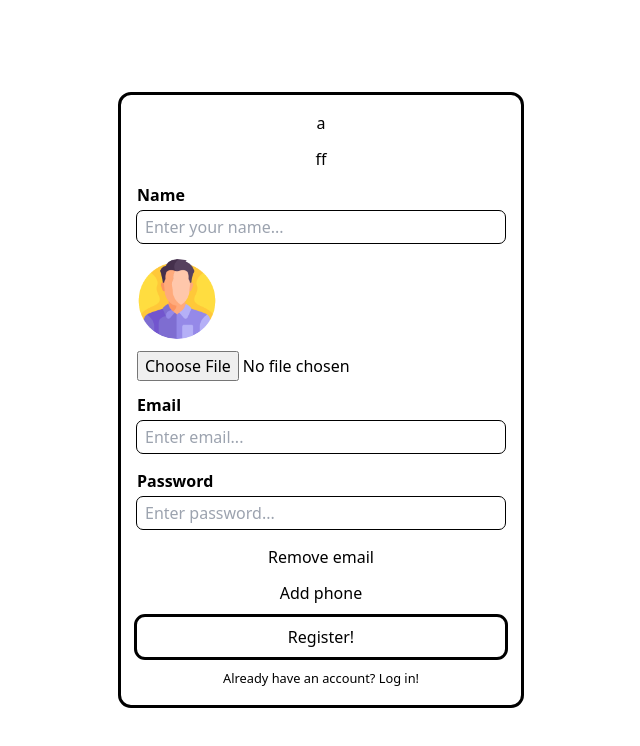
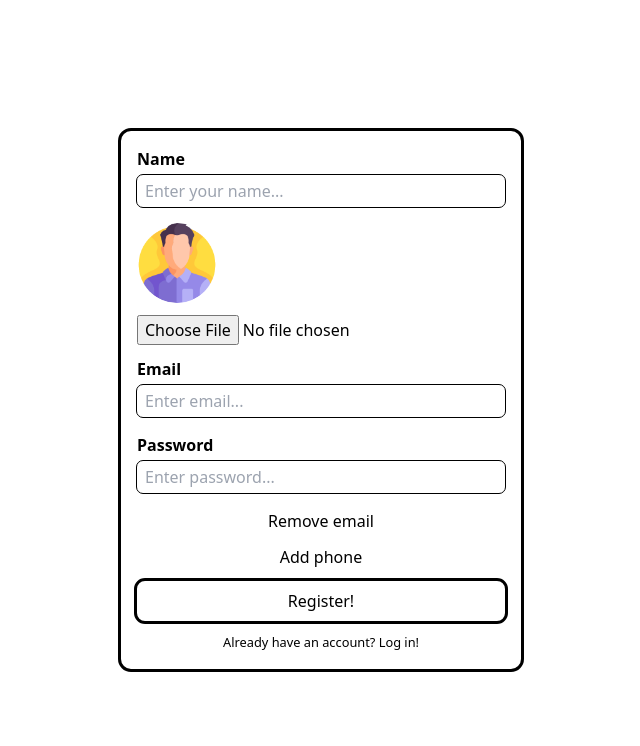
Before and after one commit to udborets/chat-app, a Next.js app in the folder client/: page /auth in a window 1280 px wide. Shown: the top 746 px of the page, without its empty margins (319-959 px from the left). Built offline with nearby package versions, Linux system fonts and the light colour scheme.

Commit message:
remove dev buttons from auth form

```diff
--- a/client/features/AuthForm/AuthForm.tsx
+++ b/client/features/AuthForm/AuthForm.tsx
@@ -49,12 +49,6 @@ const AuthForm: FC = () => {
         onSubmit={handleSubmit(submit)}
         className="p-4 flex flex-col gap-3 max-w-[400px] w-full rounded-[10px] outline "
       >
-        <button onClick={() => console.log(userState)}>
-          a
-        </button>
-        <button onClick={() => setState({ email: 'jajaja' })}>
-          ff
-        </button>
         {currentAuthType === AuthTypes.REGISTRATION
           ? <>
             <AuthInput
```
